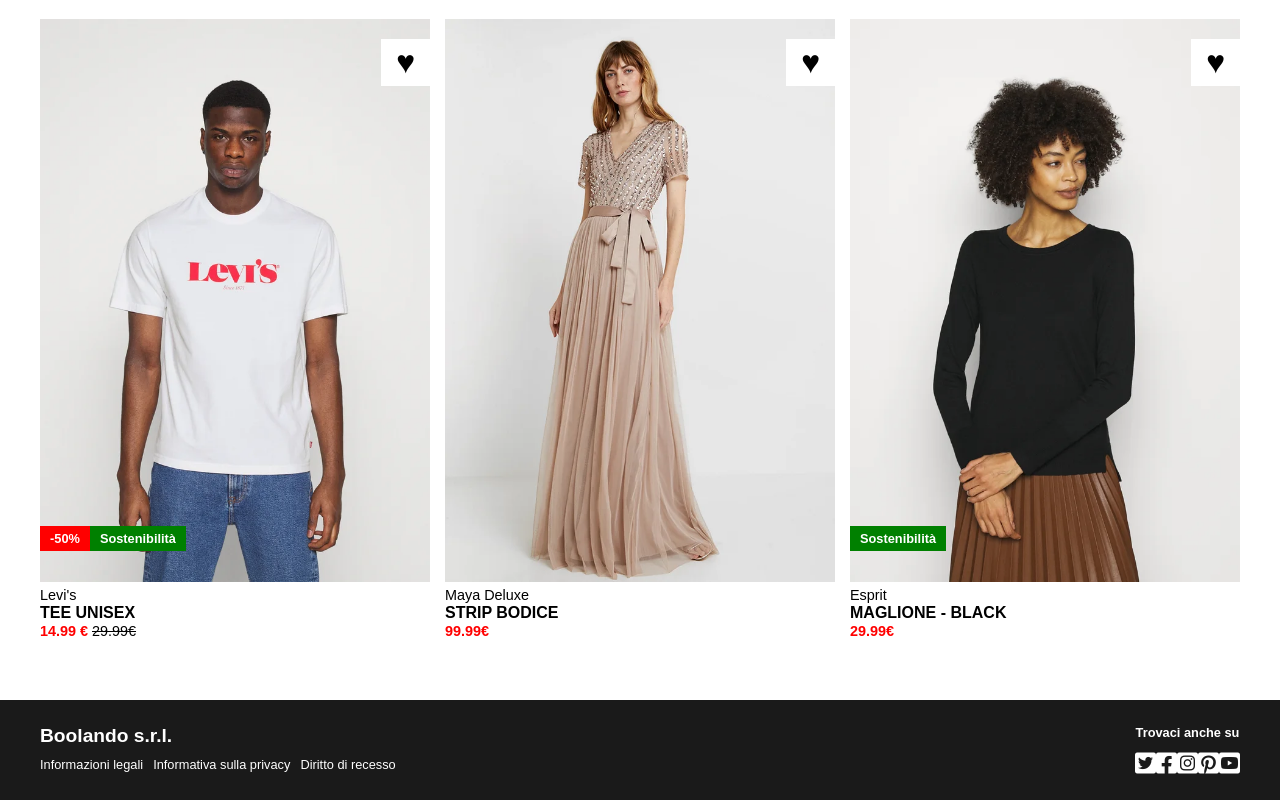
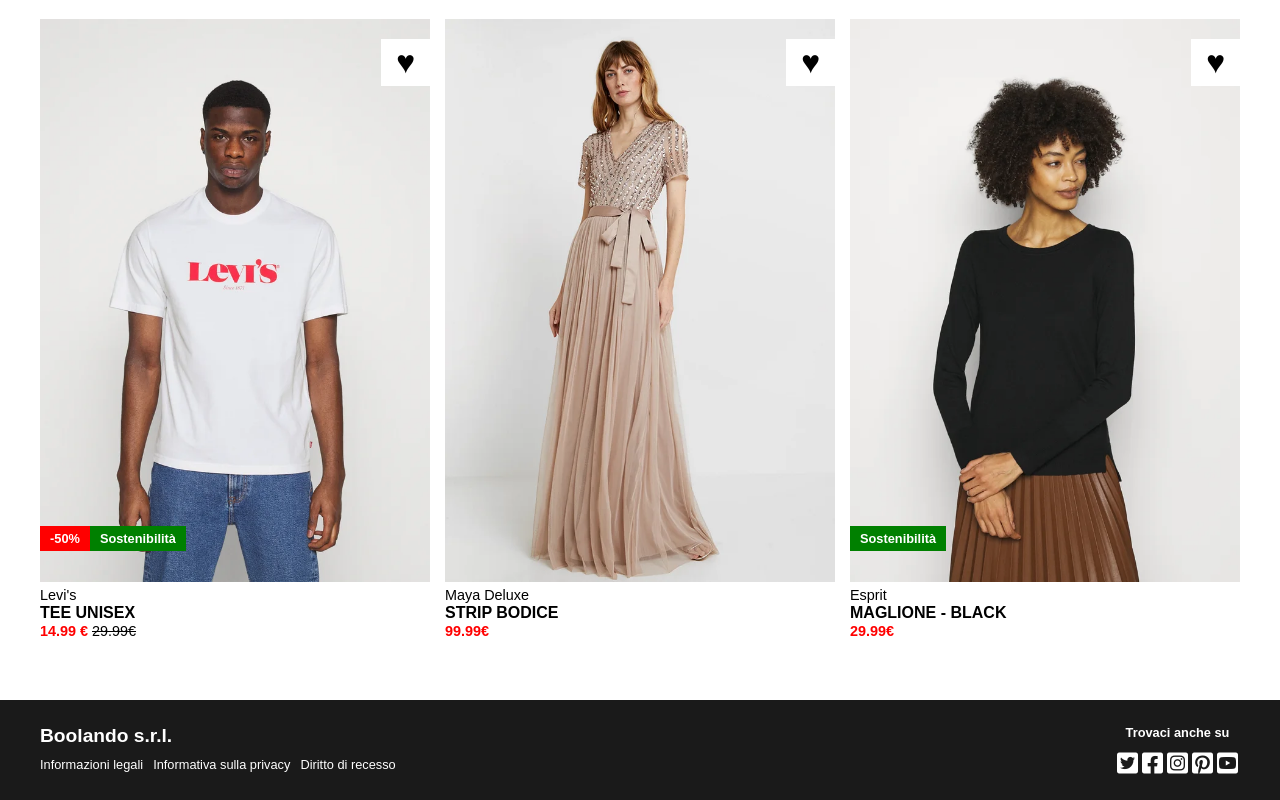
Before and after one commit to alessandrodaniello105/vite-boolando, a Vue app: page / in a window 1280 px wide. Shown: the part 762-1562 px from the top of the page. Built offline with nearby package versions, Linux system fonts and the light colour scheme.

Commit message:
[add]: align-items-center in _utilites.scss

```diff
--- a/src/components/Footer.vue
+++ b/src/components/Footer.vue
@@ -35,7 +35,6 @@
 </template>
 
 <style lang="scss" scoped>
-@use '../scss/partials/_utilities.scss' as *;
 
 footer {
   height: 100px;
@@ -89,5 +88,6 @@
 
 .box-social .social-icon a {
   color: white;
+  margin: 0 2px;
 }
 </style>
--- a/src/scss/partials/_utilities.scss
+++ b/src/scss/partials/_utilities.scss
@@ -8,6 +8,10 @@
 
 .justify-between {
   justify-content: space-between
+}
+
+.align-items-center {
+  align-items: center;
 }
 
 .debug {
```
